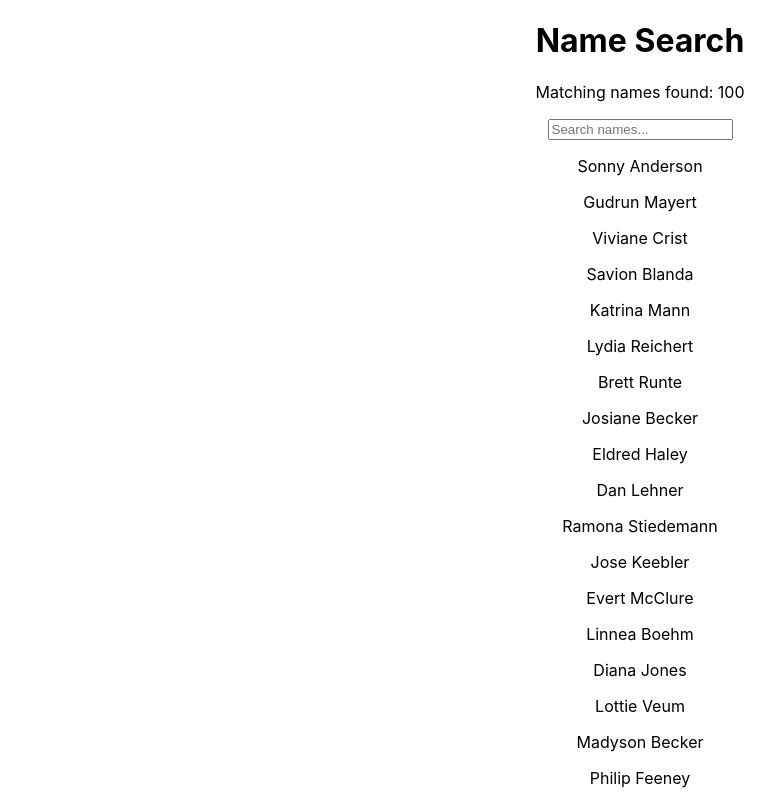
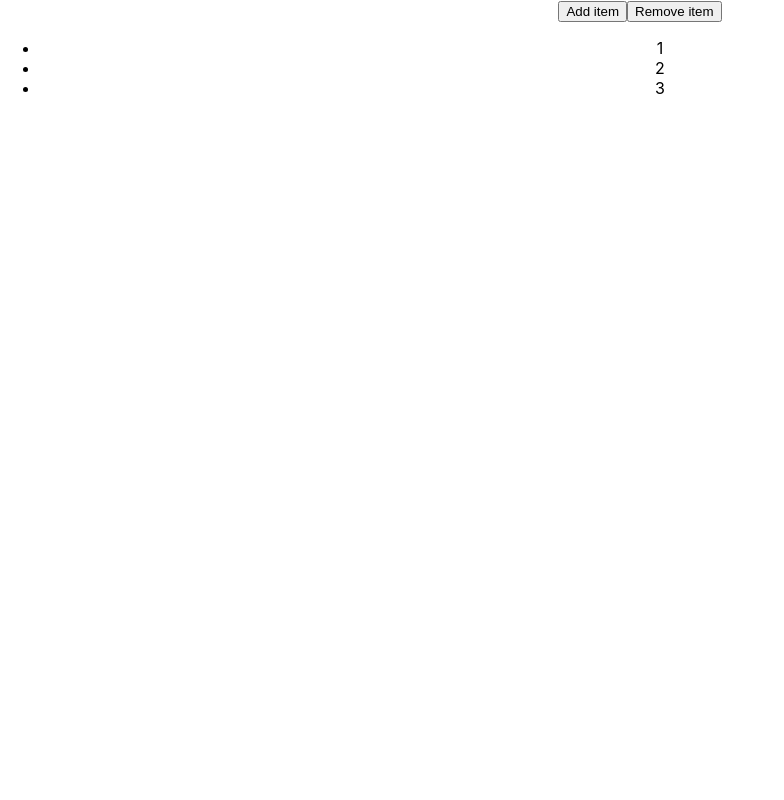
Before and after one commit to CarlG96/gitpod-react, a React (Create React App) app in the folder my-app/: page / in a window 1280 px wide. Shown: the top 800 px of the page, without its empty margins (0-784 px from the left). Built offline with nearby package versions, Linux system fonts and the light colour scheme.

Commit message:
added hooks components

```diff
--- a/my-app/src/App.js
+++ b/my-app/src/App.js
@@ -19,6 +19,8 @@ import LifeCycleCWU from './components/LifeCycleCWU';
 import ControlledForm from './components/ControlledForm';
 import UnControlledForm from './components/UncontrolledForm';
 import SearchBar from './components/SearchBar';
+import ControlledFormHooks from './components/ControlledFormHooks';
+import UseStateWithArrays from './components/UseStateWithArrays';
 
 
 function App() {
@@ -39,7 +41,9 @@ function App() {
       {/* <LifeCycleCWU /> */}
       {/* <ControlledForm /> */}
       {/* <UnControlledForm /> */}
-      <SearchBar />
+      {/* <SearchBar /> */}
+      {/* <ControlledFormHooks /> */}
+      <UseStateWithArrays />
     </div>
   );
 }
--- /dev/null
+++ b/my-app/src/components/ControlledFormHooks.js
@@ -0,0 +1,39 @@
+import React, { useState } from 'react'
+
+
+function ControlledFormHooks() {
+  const [name, setName] = useState('');
+  const [category, setCategory] = useState('website');
+  const [comments, setComments] = useState('');
+  const handleSubmit = (e) => {
+    e.preventDefault();
+    console.log(name, category, comments);
+  }
+
+  return (
+    <div>
+      <h2>Please fill out the form below</h2>
+      <form onSubmit={handleSubmit}>
+        <div>
+          <label htmlFor="id-name">Your Name:</label>
+          <input value={name} onChange={(e) => setName(e.target.value)} type="text" name="name" id="id-name" />
+        </div>
+        <div>
+          <label htmlFor="id-category">Query Category:</label>
+          <select id="id-category" name="category" onChange={(e) => setCategory(e.target.value)} value={category}>
+            <option value="website">Website Issue</option>
+            <option value="order">Order Issue</option>
+            <option value="general">General Inquiry</option>
+          </select>
+        </div>
+        <div>
+          <label htmlFor="id-comments">Comments:</label>
+          <textarea id="id-comments" value={comments} onChange={(e) => setComments(e.target.value)} />
+        </div>
+        <input type="submit" value="Submit" />
+      </form>
+    </div>
+  )
+}
+
+export default ControlledFormHooks
--- /dev/null
+++ b/my-app/src/components/UseStateWithArrays.js
@@ -0,0 +1,29 @@
+import React, { useState } from 'react'
+
+function UseStateWithArrays() {
+
+    const [nums, setNums] = useState([1,2,3]);
+
+    const addNums = () => {
+        setNums([...nums, nums.length+1]);
+    }
+
+    const removeNums = () => {
+        setNums(nums.filter((item, idx) => {
+            return idx !== nums.length -1;
+        }))
+    }
+
+
+    return (
+        <div>
+            <button onClick={addNums}>Add item</button>
+            <button onClick={removeNums}>Remove item</button>
+            <ul>
+                {nums.map(num =>  <li key={num}>{num}</li>)}
+            </ul>
+        </div>
+    )
+}
+
+export default UseStateWithArrays
```
